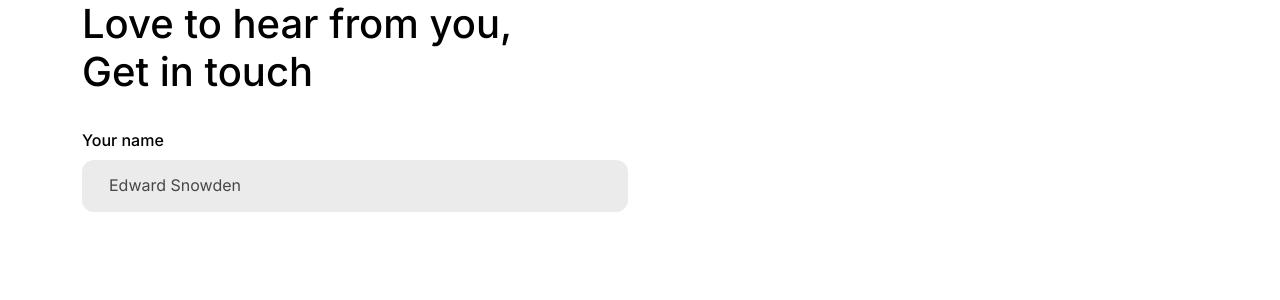
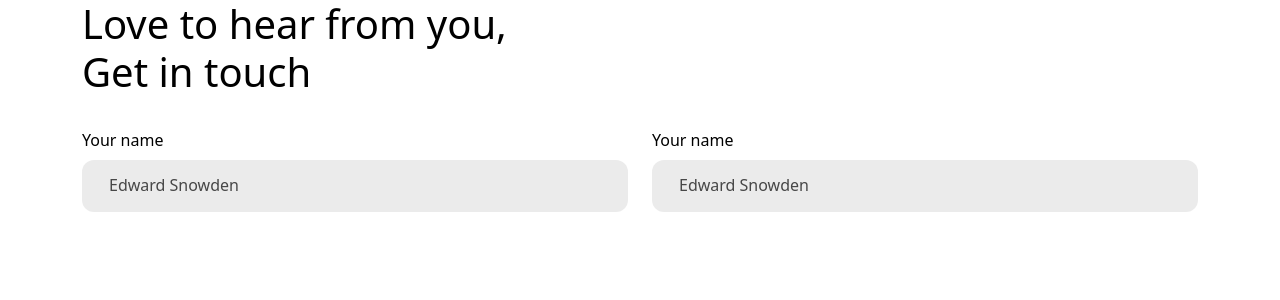
Before and after one commit to neharadialcode/bootstrap-common-components, a React (Create React App) app: page /form in a window 1280 px wide. Shown: the top 300 px of the page. Built offline with nearby package versions, Linux system fonts and the light colour scheme.

Commit message:
header icons change

```diff
--- a/src/components/form/FullForm.jsx
+++ b/src/components/form/FullForm.jsx
@@ -13,7 +13,15 @@ const FullForm = () => {
             <input
               type="text"
               placeholder="Edward Snowden"
-              className="w-100 max-w-559 loveInput"
+              className="w-100 loveInput"
+            />
+          </div>
+          <div className="col-6">
+            <p className=" ff_inter fw-medium fs_16 text-black mb-2">Your name </p>
+            <input
+              type="text"
+              placeholder="Edward Snowden"
+              className="w-100 loveInput"
             />
           </div>
         </div>
--- a/src/components/headersection/HeaderFull.jsx
+++ b/src/components/headersection/HeaderFull.jsx
@@ -1,7 +1,6 @@
 import React from "react";
 import logo from "../../assetsFolder/images/svg/headerLogo.svg";
-import { RxCross2 } from "react-icons/rx";
-import { AiOutlineAlignRight } from "react-icons/ai";
+import { CrossIcon, MenuIcon } from "../common/Icons";
 const HeaderFull = () => {
   const [First, setFirst] = React.useState(true);
   function clickshow() {
@@ -16,7 +15,7 @@ const HeaderFull = () => {
     <>
       <div className="">
         {/* btn */}
-        <div className=" d-flex justify-content-between d-lg-none align-items-center px-3 py-3 bg-black">
+        <div className=" d-flex justify-content-between d-lg-none align-items-center px-3 py-3 bg-info">
           <span>
             <a href="#">
               <img src={logo} alt="logo" className="w-100" />
@@ -26,12 +25,12 @@ const HeaderFull = () => {
             onClick={clickshow}
             className="pointer position-relative zFull text-white ps-4"
           >
-            {First ? <AiOutlineAlignRight /> : <RxCross2 />}
+            {First ? <MenuIcon /> : <CrossIcon />}
           </h2>
         </div>
         {/* nav */}
         <div className={`NavShow ${First ? "" : "ps-0 showw"}`}>
-          <div className="bg-black py-4 vh_100_1920 position-relative">
+          <div className="bg-info py-4 vh_100_1920 position-relative">
             {/* nav bar container */}
             <div className="container-fluid">
               <div className=" d-flex align-items-center flex-lg-row flex-column justify-content-center justify-content-lg-between vh_100_992">
--- a/src/components/headersection/Headercenter.jsx
+++ b/src/components/headersection/Headercenter.jsx
@@ -1,8 +1,7 @@
 import React from "react";
-import logo from "../../assetsFolder/images/svg/headerLogo.svg"
+import logo from "../../assetsFolder/images/svg/headerLogo.svg";
 import { Container, Nav } from "react-bootstrap";
-import { GiHamburgerMenu } from "react-icons/gi";
-import { RxCross2 } from "react-icons/rx";
+import { CrossIcon, MenuIcon } from "../common/Icons";
 const Headercenter = () => {
   const [NavShow, setNavShow] = React.useState(true);
   function clickshow() {
@@ -94,7 +93,7 @@ const Headercenter = () => {
                 </div>
                 <div className="z-10 d-md-none position-relative">
                   <h3 className="text-black w-100" onClick={clickshow}>
-                    {NavShow ? <GiHamburgerMenu /> : <RxCross2 />}
+                    {NavShow ? <MenuIcon /> : <CrossIcon />}
                   </h3>
                 </div>
               </div>
--- a/src/form.css
+++ b/src/form.css
@@ -1,7 +1,6 @@
 /* full form css */
-@import url("https://fonts.googleapis.com/css2?family=Inter:wght@100;200;300;400;500;600;700;800;900&display=swap");
-.ff_inter {
-  font-family: "Inter", sans-serif;
+.container {
+  max-width: 1140px !important;
 }
 .text40 {
   font-size: 40px;
@@ -28,7 +27,6 @@
 }
 .loveInput::placeholder {
   color: #474747;
-  font-family: inter;
 }
 .loveInput:active {
   background: white !important;
--- a/src/header.css
+++ b/src/header.css
@@ -153,7 +153,7 @@
   .show-nav {
     position: fixed;
     width: 100%;
-    background-color: white;
+    background-color: rgb(13, 202, 240);
     top: 0;
     left: 0;
     z-index: 999 !important;
```
